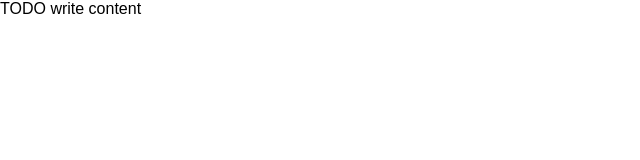
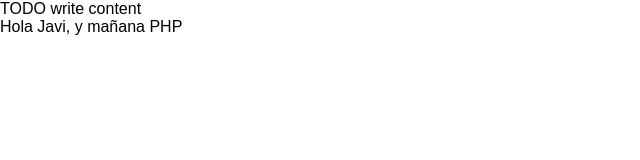
Before and after one commit to javierlsalinas/web_javier, a plain HTML site: page public_html/index.html in a window 1280 px wide. Shown: the whole page, without its empty margins (0-640 px from the left). Drawn offline with Linux system fonts and the light colour scheme.

Commit message:
he creado un comentario

```diff
--- a/public_html/index.html
+++ b/public_html/index.html
@@ -13,5 +13,6 @@ and open the template in the editor.
     </head>
     <body>
         <div>TODO write content</div>
+         <div>Hola Javi, y mañana PHP</div>
     </body>
 </html>
```
